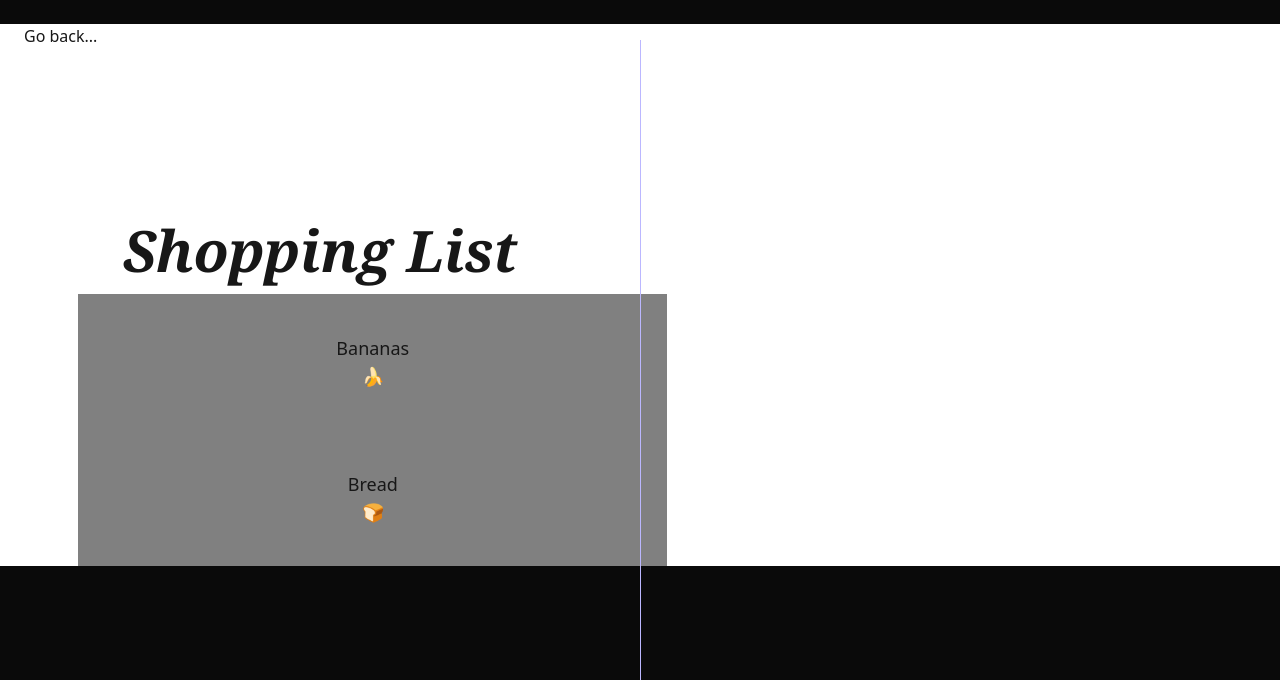
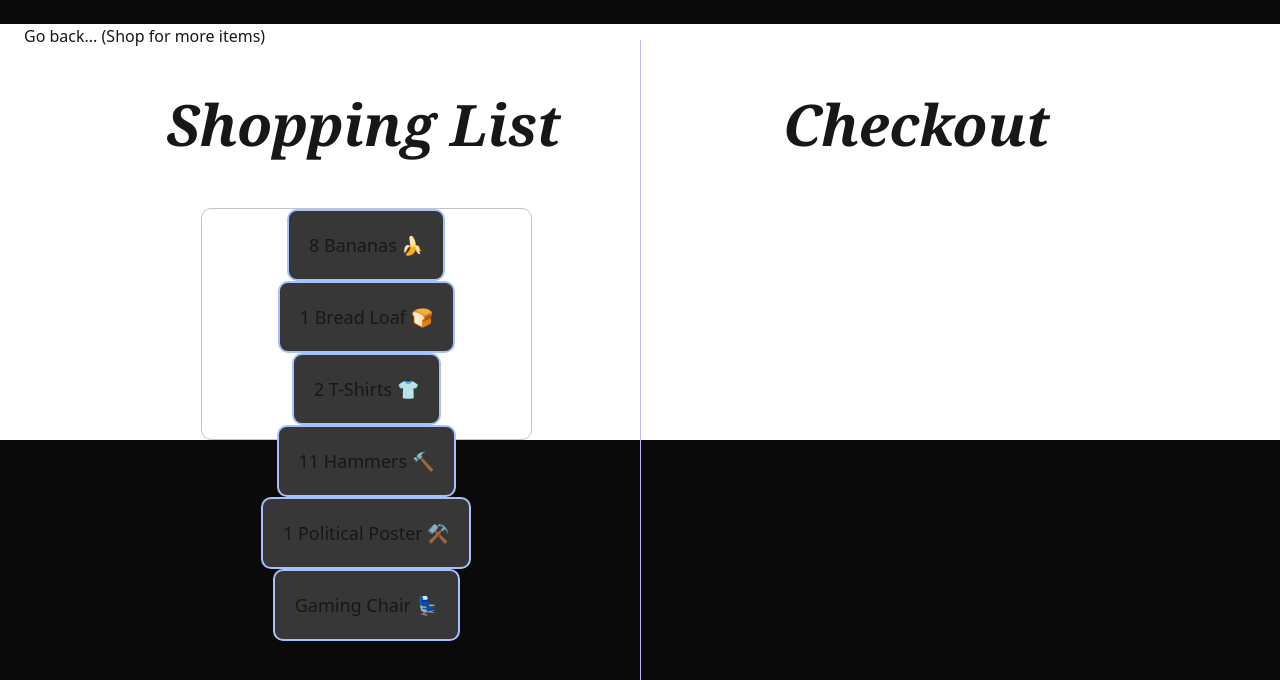
Before and after one commit to FlawlessCasual17/cprg306-assignments, a Next.js app: page /week-3 in a window 1280 px wide. Shown: the top 680 px of the page. Built offline with nearby package versions, Linux system fonts and the light colour scheme.

Commit message:
Updated `week-3` page
Signed-off-by: FlawlessCasual17 <07e5297d5b@c0x0.com>

```diff
--- a/app/globals.css
+++ b/app/globals.css
@@ -29,6 +29,46 @@
   transform: translateX(-50%) /* Center the line horizontally */
 }
 
+
+
+.flex-container{
+  display: flex;
+  position: relative;
+  justify-content: center;
+  flex-wrap: wrap;
+  height: 29vh;
+  border: 1px solid #c3c3cc;
+  border-radius: 10px;
+  left: 16%;
+  width: 30%;
+
+  > .item {
+    text-align: left; /* Aligns the text within the item to the left */
+    /* Other styling for the item */
+    padding: 20px;
+    background-color: #373737;
+    margin: auto 1vw;
+    border: #a5c2ff solid 2px;
+    border-radius: 10px
+  }
+}
+
+.left-header {
+  position: fixed;
+  top: 9vh;
+  left: 3.4vw;
+  width: 50%;
+  padding: 10px
+}
+
+.right-header {
+  position: fixed;
+  top: 9vh;
+  right: 3.4vw;
+  width: 50%;
+  padding: 10px
+}
+
 h1 {
   font-size: 3.57rem;
   font-weight: bold
@@ -48,17 +88,6 @@ p {
   font-size: .8rem
 }
 
-.flexbox {
-  display: flex;
-  position: relative;
-  background-color: gray;
-  justify-content: center;
-  align-content: center;
-  padding: 5vh 23vw;
-  margin-left: 20%
-  /* TODO: FIX this flexbox class later on... */
-}
-
 @layer utilities {
   .text-balance {
     text-wrap: balance
--- a/app/week-3/page.js
+++ b/app/week-3/page.js
@@ -3,16 +3,27 @@ import Link from "next/link"
 export default function Page() {
     return (
         <main className="m-6">
-            <Link href="../">Go back...</Link>
-            <div className="text-center" style={{ marginRight: '40rem', marginTop: '10rem' }}>
-                <h1 className="font-serif italic">Shopping List</h1>
-                <ul className="mr-80 text-lg">
-                    <li className="flexbox">Bananas 🍌</li>
-                    <li className="flexbox">Bread 🍞</li>
-                </ul>
+            <Link href="../">Go back... (Shop for more items)</Link>
+            <div style={{ marginRight: '10vw', marginTop: '10rem' }}>
+                <h1 className="text-center font-serif italic left-header">
+                    Shopping List
+                </h1>
+                <div className="text-lg flex-container">
+                    <div className="item">8 Bananas 🍌</div>
+                    <div className="item">1 Bread Loaf 🍞</div>
+                    <div className="item">2 T-Shirts 👕</div>
+                    <div className="item">11 Hammers 🔨</div>
+                    <div className="item">1 Political Poster ⚒️</div>
+                    <div className="item">Gaming Chair 💺</div>
+                </div>
             </div>
             <div className="vertical-line" />
             {/* TODO: Add checkout section on the other side. */}
+            <div style={{ marginLeft: '10vw', marginTop: '10rem' }}>
+                <h1 className="text-center font-serif italic right-header">
+                    Checkout
+                </h1>
+            </div>
         </main>
     )
 }
```
